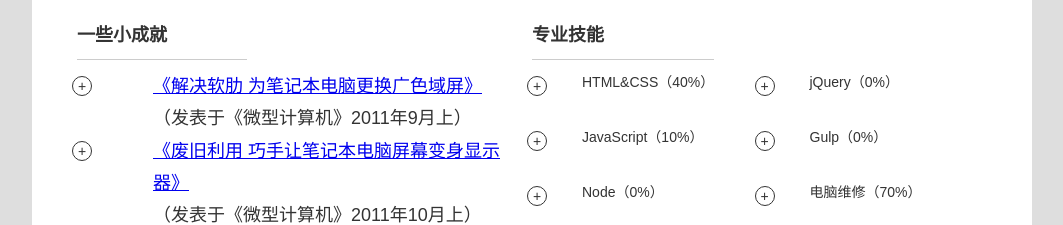
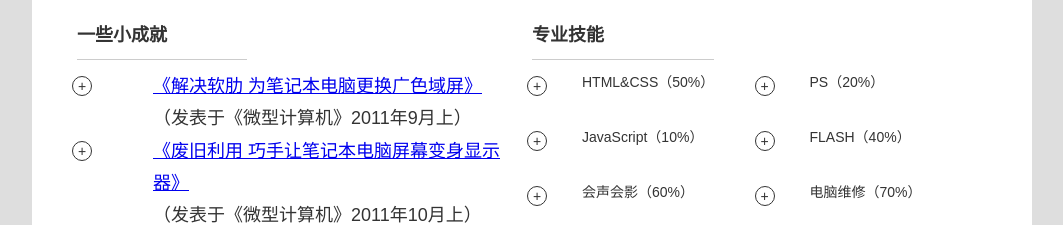
Before and after one commit to zyh314/blog, a plain HTML site: page index.html in a window 1280 px wide. Shown: the part 592-817 px from the top of the page, without its empty margins (108-1171 px from the left). Drawn offline with Linux system fonts and the light colour scheme.

Commit message:
Update index.html

```diff
--- a/index.html
+++ b/index.html
@@ -259,11 +259,11 @@
         <section class="skills">
             <h2>专业技能</h2>
             <ul>
-                <li>HTML&CSS（40%）</li>
-                <li>jQuery（0%）</li>
+                <li>HTML&CSS（50%）</li>
+                <li>PS（20%）</li>
                 <li>JavaScript（10%）</li>
-                <li>Gulp（0%）</li>
-                <li>Node（0%）</li>
+                <li>FLASH（40%）</li>
+                <li>会声会影（60%）</li>
                 <li>电脑维修（70%）</li>
             </ul>
         </section>
```
